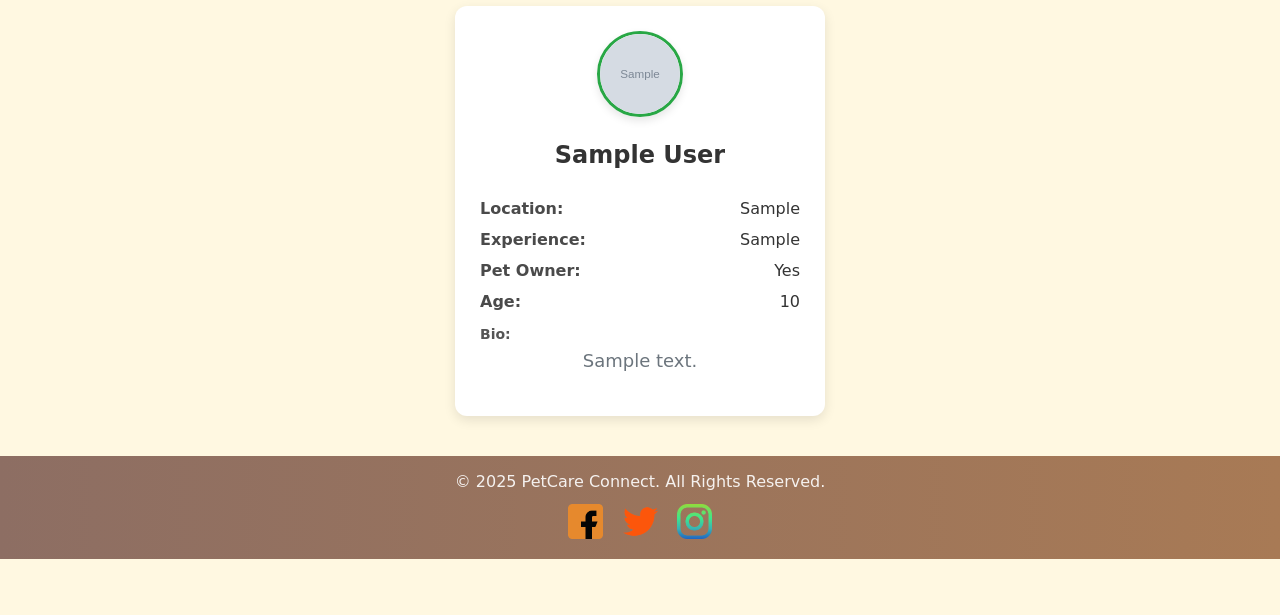
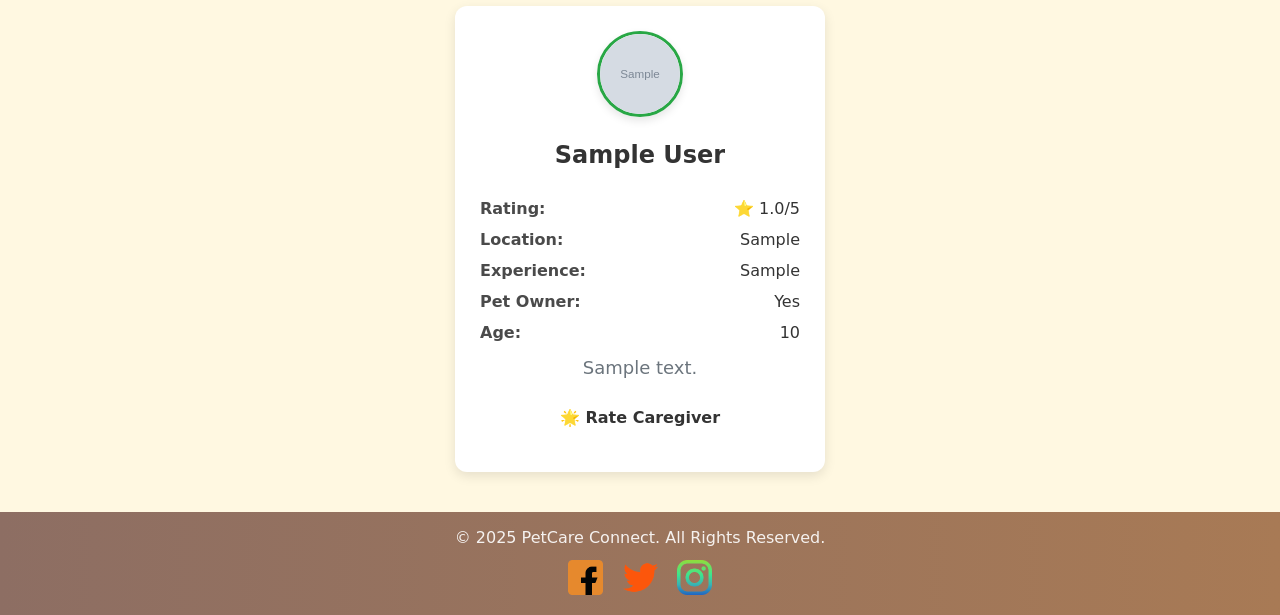
Before and after one commit to annasarabasheva/Project-with-Django-2, a Django app: page /accounts/caregivers/ in a window 1280 px wide. Shown: the part 218-833 px from the top of the page. Before the commit the page ends 777 px from the top, so only its background shows below. Run offline with Django 4.2, Linux system fonts and the light colour scheme; a user stored in the database is signed in; tables that the repository leaves empty hold one stand-in row (values such as "Sample post"); grey boxes marked "Sample" are stand-in pictures.

Commit message:
Create rating system for caregivers

```diff
--- a/PersonalProject/accounts/models/app_profile.py
+++ b/PersonalProject/accounts/models/app_profile.py
@@ -1,5 +1,6 @@
 from django.contrib.auth import get_user_model
 from django.db import models
+from django.db.models import Avg
 
 UserModel = get_user_model()
 
@@ -11,7 +12,6 @@ class Profile(models.Model):
         primary_key=True,
         related_name='profile'
     )
-
     first_name = models.CharField(max_length=30, blank=True, null=True)
     last_name = models.CharField(max_length=30, blank=True, null=True)
     profile_picture = models.URLField(blank=True, null=True)
@@ -27,5 +27,21 @@ class Profile(models.Model):
     def __str__(self):
         return self.first_name
 
-    def save(self, *args, **kwargs):
-        super().save(*args, **kwargs)
+    def average_rating(self):
+        return self.ratings.aggregate(Avg('rating'))['rating__avg'] or 0
+
+    def review_count(self):
+        return self.ratings.count()
+
+
+class Rating(models.Model):
+    caregiver = models.ForeignKey(Profile, on_delete=models.CASCADE, related_name="ratings")
+    user = models.ForeignKey(UserModel, on_delete=models.CASCADE)
+    rating = models.PositiveIntegerField(choices=[(i, i) for i in range(1, 6)])
+    review = models.TextField(blank=True, null=True)
+    created_at = models.DateTimeField(auto_now_add=True)
+
+    class Meta:
+        unique_together = ('caregiver', 'user')
+    def __str__(self):
+        return f"{self.user.username} → {self.caregiver.first_name}: {self.rating}⭐"
--- a/PersonalProject/accounts/urls.py
+++ b/PersonalProject/accounts/urls.py
@@ -1,7 +1,7 @@
 from django.contrib.auth.views import LogoutView
 from django.urls import path
 from PersonalProject.accounts.views import AppUserLoginView, AppUserRegisterView, user_profile, edit_profile, \
-    delete_profile, become_caregiver, caregivers_list
+    delete_profile, become_caregiver, caregivers_list, rate_caregiver
 
 urlpatterns = [
     path('login/', AppUserLoginView.as_view(), name='login'),
@@ -12,5 +12,6 @@ urlpatterns = [
     path('delete-profile/', delete_profile, name='delete-profile'),
     path('become-caregiver/', become_caregiver, name="become-caregiver"),
     path('caregivers/', caregivers_list, name="caregivers-list"),
+    path('rate-caregiver/<int:caregiver_id>/', rate_caregiver, name='rate-caregiver'),
 
 ]
--- a/PersonalProject/accounts/views.py
+++ b/PersonalProject/accounts/views.py
@@ -1,12 +1,12 @@
 from django.contrib.auth import get_user_model, login
 from django.contrib.auth.decorators import login_required
 from django.contrib.auth.views import LoginView
-from django.shortcuts import render, redirect
+from django.shortcuts import render, redirect, get_object_or_404
 from django.urls import reverse_lazy
 from django.views.generic import CreateView
 
-from PersonalProject.accounts.forms import AppUserCreationForm, ProfileEditForm, CaregiverSignupForm
-from PersonalProject.accounts.models import Profile
+from PersonalProject.accounts.forms import AppUserCreationForm, ProfileEditForm, CaregiverSignupForm, RatingForm
+from PersonalProject.accounts.models import Profile, Rating
 from PersonalProject.pets.models import PetProfile
 
 UserModel = get_user_model()
@@ -77,5 +77,26 @@ def become_caregiver(request):
 
 
 def caregivers_list(request):
-    caregivers = Profile.objects.filter(is_caregiver=True)
+    caregivers = Profile.objects.filter(is_caregiver=True).exclude(user_id__isnull=True)
     return render(request, "accounts/caregivers-list.html", {"caregivers": caregivers})
+
+
+@login_required
+def rate_caregiver(request, caregiver_id):
+    caregiver = get_object_or_404(Profile, user_id=caregiver_id, is_caregiver=True)
+
+    # Check if the user already rated this caregiver
+    existing_rating = Rating.objects.filter(caregiver=caregiver, user=request.user).first()
+
+    if request.method == "POST":
+        form = RatingForm(request.POST, instance=existing_rating)
+        if form.is_valid():
+            rating = form.save(commit=False)
+            rating.user = request.user
+            rating.caregiver = caregiver
+            rating.save()
+            return redirect('caregivers-list')
+    else:
+        form = RatingForm(instance=existing_rating)
+
+    return render(request, "accounts/rate-caregiver.html", {"form": form, "caregiver": caregiver})
--- a/static/css/accounts/caregivers-list.css
+++ b/static/css/accounts/caregivers-list.css
@@ -117,3 +117,15 @@
 .caregiver-card .info-row span {
     color: #333;
 }
+.rate-btn {
+    display: block;
+    margin: 10px auto;
+    padding: 10px 15px;
+    background: white;
+    color: #333;
+    font-weight: bold;
+    text-decoration: none;
+    border-radius: 5px;
+    text-align: center;
+    width: fit-content;
+}
--- a/templates/accounts/caregivers-list.html
+++ b/templates/accounts/caregivers-list.html
@@ -12,6 +12,16 @@
                     <img src="{{ caregiver.profile_picture }}" alt="Profile Picture" class="profile-pic">
                 {% endif %}
                 <h3>{{ caregiver.first_name }} {{ caregiver.last_name }}</h3>
+                <div class="info-row">
+                    <strong>Rating:</strong>
+                    <span>
+                        {% if caregiver.average_rating %}
+                            ⭐ {{ caregiver.average_rating|floatformat:1 }}/5
+                        {% else %}
+                            No ratings yet.
+                        {% endif %}
+                    </span>
+                </div>
 
                 <div class="info-row">
                     <strong>Location:</strong>
@@ -34,9 +44,13 @@
                 </div>
 
                 <div class="bio">
-                    <strong>Bio:</strong>
                     <p>{{ caregiver.bio }}</p>
                 </div>
+
+                {% if request.user.is_authenticated %}
+                    <a href="{% url 'rate-caregiver' caregiver.user_id %}" class="rate-btn">🌟 Rate Caregiver</a>
+                {% endif %}
+
             </div>
         {% endfor %}
     </div>
--- a/templates/common/navigation.html
+++ b/templates/common/navigation.html
@@ -12,6 +12,7 @@
             <li><a href="{% url 'home' %}">🏠 Home</a></li>
             <li><a href={% url 'about' %}>📖 About Us</a></li>
             <li><a href={% url 'dashboard' %}>🐇 Pets Profiles</a></li>
+            <li><a href={% url 'caregivers-list' %}>❤️ Caregivers</a></li>
             <li><a href="{% url 'contact-us' %}">📞 Contact</a></li>
             <li><a href="{% url 'faq' %}">❓ FAQ</a></li>
             {% if user.is_authenticated %}
```
Also changed, not shown: PersonalProject/accounts/forms.py (+11 -1 lines), templates/accounts/rate-caregiver.html (added, +21 -0 lines), PersonalProject/accounts/migrations/0003_rating.py (added).
